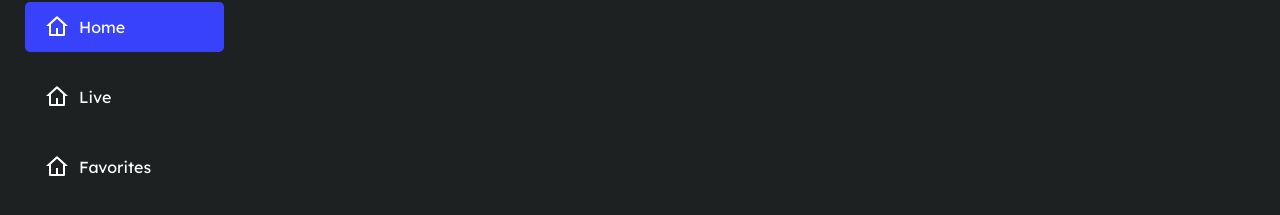
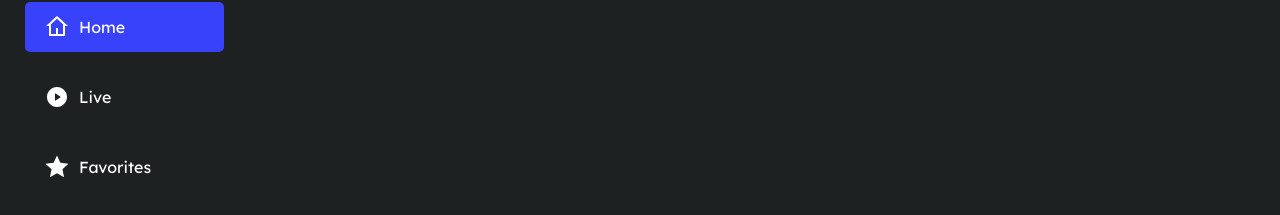
Before and after one commit to brunogcpinheiro/soccer-stats, a Nuxt app: page / in a window 1280 px wide. Shown: the part 211-426 px from the top of the page. Built offline with nearby package versions, Linux system fonts and the light colour scheme.

Commit message:
sidebar component #2

```diff
--- a/components/Sidebar.vue
+++ b/components/Sidebar.vue
@@ -6,7 +6,7 @@
       <h5>Navigation</h5>
       <ul>
         <li v-for="({ route, title, active, icon }) in menu" :key="route" :class="{active}">
-          <img width="24" height="24" src="~assets/home.svg" :alt="title">
+          <img width="24" height="24" :src="icon" :alt="title">
           <p>{{ title }}</p>
         </li>
       </ul>
@@ -16,6 +16,9 @@
 
 <script>
 import SearchBox from "@/components/SearchBox.vue";
+import home from "@/assets/home.svg";
+import live from "@/assets/play-circle-fill.svg";
+import favorites from "@/assets/star-fill.svg";
 
 export default {
   components: {
@@ -26,17 +29,20 @@ export default {
       {
         route: "/",
         title: "Home",
-        active: true
+        active: true,
+        icon: home
       },
       {
         route: "/live",
         title: "Live",
-        active: false
+        active: false,
+        icon: live
       },
       {
         route: "/favorites",
         title: "Favorites",
-        active: false
+        active: false,
+        icon: favorites
       }
     ]
   })
```
Also changed, not shown: assets/play-circle-fill.svg (added), assets/star-fill.svg (added).
